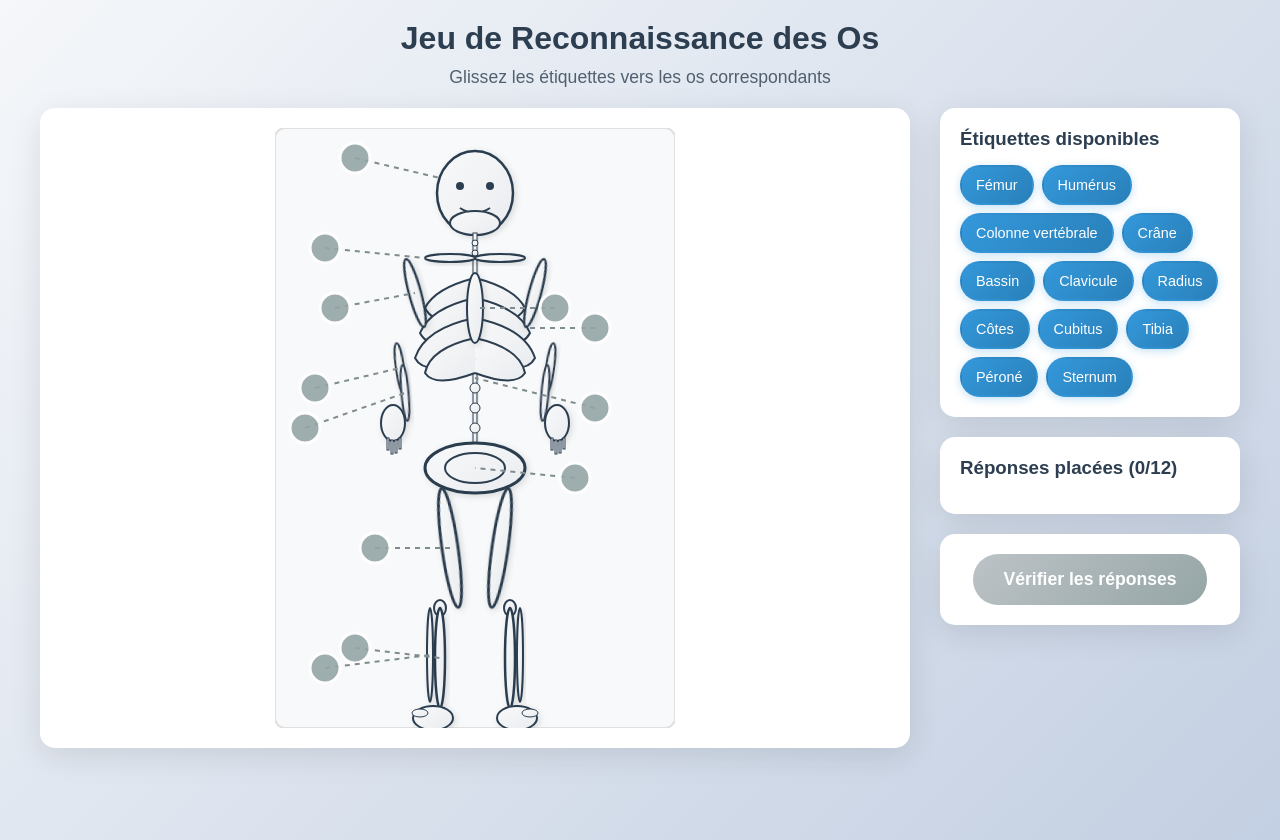
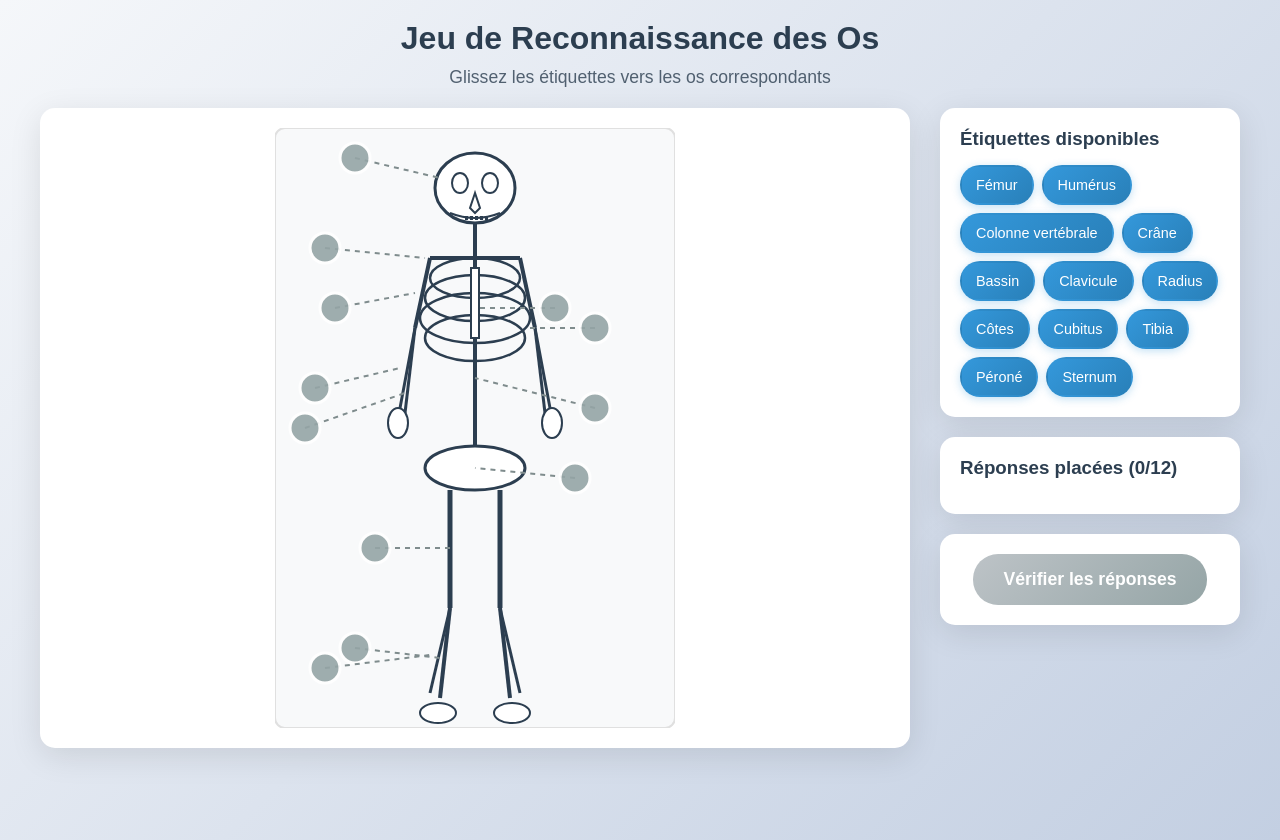
Before and after one commit to mext-ai/block-685a997529a7f973e63e16fc, a React app: page / in a window 1280 px wide. Built offline with nearby package versions, Linux system fonts and the light colour scheme.

Commit message:
🎭 Performance art: code edition

```diff
--- a/src/block.tsx
+++ b/src/block.tsx
@@ -128,7 +128,7 @@ const Block: React.FC<BlockProps> = ({ title = "Jeu de Reconnaissance des Os", d
     return "Il faut étudier davantage l'anatomie ! Ne vous découragez pas ! 📖";
   };
 
-  // Composant SVG du squelette amélioré
+  // Composant SVG du squelette simplifié mais reconnaissable
   const SkeletonSVG = () => (
     <svg
       width="400"
@@ -144,126 +144,69 @@ const Block: React.FC<BlockProps> = ({ title = "Jeu de Reconnaissance des Os", d
       {/* Fond blanc */}
       <rect width="400" height="600" fill="#f8f9fa" stroke="#e0e0e0" strokeWidth="2" rx="10"/>
 
-      {/* Dégradé pour les os */}
-      <defs>
-        <linearGradient id="boneGradient" x1="0%" y1="0%" x2="100%" y2="100%">
-          <stop offset="0%" stopColor="#f8f9fa" />
-          <stop offset="100%" stopColor="#e9ecef" />
-        </linearGradient>
-        <filter id="boneShadow" x="-50%" y="-50%" width="200%" height="200%">
-          <feDropShadow dx="2" dy="2" stdDeviation="3" floodColor="#00000020"/>
-        </filter>
-      </defs>
+      {/* Squelette simplifié mais reconnaissable */}
 
-      {/* Squelette dessiné en SVG avec plus de détails */}
+      {/* Crâne amélioré - plus réaliste */}
+      <ellipse cx="200" cy="60" rx="40" ry="35" fill="#ffffff" stroke="#2c3e50" strokeWidth="3"/>
+      {/* Orbites oculaires */}
+      <ellipse cx="185" cy="55" rx="8" ry="10" fill="none" stroke="#2c3e50" strokeWidth="2"/>
+      <ellipse cx="215" cy="55" rx="8" ry="10" fill="none" stroke="#2c3e50" strokeWidth="2"/>
+      {/* Cavité nasale */}
+      <path d="M 200 65 L 195 80 L 200 85 L 205 80 Z" fill="none" stroke="#2c3e50" strokeWidth="2"/>
+      {/* Mâchoire */}
+      <path d="M 175 85 Q 200 95 225 85" fill="none" stroke="#2c3e50" strokeWidth="2"/>
+      {/* Dents */}
+      <rect x="190" y="88" width="3" height="4" fill="#2c3e50"/>
+      <rect x="195" y="88" width="3" height="4" fill="#2c3e50"/>
+      <rect x="200" y="88" width="3" height="4" fill="#2c3e50"/>
+      <rect x="205" y="88" width="3" height="4" fill="#2c3e50"/>
+      <rect x="210" y="88" width="3" height="4" fill="#2c3e50"/>
 
-      {/* Crâne avec plus de détails */}
-      <ellipse cx="200" cy="65" rx="38" ry="42" fill="url(#boneGradient)" stroke="#2c3e50" strokeWidth="2.5" filter="url(#boneShadow)"/>
-      <circle cx="185" cy="58" r="4" fill="#2c3e50"/>
-      <circle cx="215" cy="58" r="4" fill="#2c3e50"/>
-      <path d="M 185 80 Q 200 90 215 80" fill="none" stroke="#2c3e50" strokeWidth="2"/>
-      {/* Mâchoire */}
-      <ellipse cx="200" cy="95" rx="25" ry="12" fill="url(#boneGradient)" stroke="#2c3e50" strokeWidth="2"/>
+      {/* Colonne vertébrale */}
+      <line x1="200" y1="95" x2="200" y2="340" stroke="#2c3e50" strokeWidth="4"/>
 
-      {/* Colonne vertébrale avec vertèbres */}
-      <rect x="198" y="105" width="4" height="235" fill="url(#boneGradient)" stroke="#2c3e50" strokeWidth="1" filter="url(#boneShadow)"/>
-      {/* Vertèbres cervicales */}
-      <circle cx="200" cy="115" r="3" fill="url(#boneGradient)" stroke="#2c3e50" strokeWidth="1"/>
-      <circle cx="200" cy="125" r="3" fill="url(#boneGradient)" stroke="#2c3e50" strokeWidth="1"/>
-      {/* Vertèbres thoraciques */}
-      <circle cx="200" cy="150" r="4" fill="url(#boneGradient)" stroke="#2c3e50" strokeWidth="1"/>
-      <circle cx="200" cy="170" r="4" fill="url(#boneGradient)" stroke="#2c3e50" strokeWidth="1"/>
-      <circle cx="200" cy="190" r="4" fill="url(#boneGradient)" stroke="#2c3e50" strokeWidth="1"/>
-      <circle cx="200" cy="210" r="4" fill="url(#boneGradient)" stroke="#2c3e50" strokeWidth="1"/>
-      <circle cx="200" cy="230" r="4" fill="url(#boneGradient)" stroke="#2c3e50" strokeWidth="1"/>
-      {/* Vertèbres lombaires */}
-      <circle cx="200" cy="260" r="5" fill="url(#boneGradient)" stroke="#2c3e50" strokeWidth="1"/>
-      <circle cx="200" cy="280" r="5" fill="url(#boneGradient)" stroke="#2c3e50" strokeWidth="1"/>
-      <circle cx="200" cy="300" r="5" fill="url(#boneGradient)" stroke="#2c3e50" strokeWidth="1"/>
-      <circle cx="200" cy="320" r="5" fill="url(#boneGradient)" stroke="#2c3e50" strokeWidth="1"/>
-
-      {/* Cage thoracique avec côtes plus réalistes */}
-      <g fill="none" stroke="#2c3e50" strokeWidth="2.5">
-        {/* Côtes droites */}
-        <path d="M 200 150 Q 240 160 250 180 Q 240 200 200 190" fill="url(#boneGradient)" strokeWidth="2"/>
-        <path d="M 200 170 Q 245 180 255 205 Q 245 225 200 210" fill="url(#boneGradient)" strokeWidth="2"/>
-        <path d="M 200 190 Q 250 200 260 230 Q 250 250 200 230" fill="url(#boneGradient)" strokeWidth="2"/>
-        <path d="M 200 210 Q 245 220 250 245 Q 240 260 200 245" fill="url(#boneGradient)" strokeWidth="2"/>
-
-        {/* Côtes gauches */}
-        <path d="M 200 150 Q 160 160 150 180 Q 160 200 200 190" fill="url(#boneGradient)" strokeWidth="2"/>
-        <path d="M 200 170 Q 155 180 145 205 Q 155 225 200 210" fill="url(#boneGradient)" strokeWidth="2"/>
-        <path d="M 200 190 Q 150 200 140 230 Q 150 250 200 230" fill="url(#boneGradient)" strokeWidth="2"/>
-        <path d="M 200 210 Q 155 220 150 245 Q 160 260 200 245" fill="url(#boneGradient)" strokeWidth="2"/>
-      </g>
+      {/* Côtes - simplifiées mais reconnaissables */}
+      <ellipse cx="200" cy="150" rx="45" ry="20" fill="none" stroke="#2c3e50" strokeWidth="2.5"/>
+      <ellipse cx="200" cy="170" rx="50" ry="23" fill="none" stroke="#2c3e50" strokeWidth="2.5"/>
+      <ellipse cx="200" cy="190" rx="55" ry="25" fill="none" stroke="#2c3e50" strokeWidth="2.5"/>
+      <ellipse cx="200" cy="210" rx="50" ry="23" fill="none" stroke="#2c3e50" strokeWidth="2.5"/>
 
       {/* Clavicules */}
-      <ellipse cx="175" cy="130" rx="25" ry="4" fill="url(#boneGradient)" stroke="#2c3e50" strokeWidth="2" filter="url(#boneShadow)"/>
-      <ellipse cx="225" cy="130" rx="25" ry="4" fill="url(#boneGradient)" stroke="#2c3e50" strokeWidth="2" filter="url(#boneShadow)"/>
+      <line x1="155" y1="130" x2="245" y2="130" stroke="#2c3e50" strokeWidth="4"/>
 
-      {/* Sternum avec détails */}
-      <ellipse cx="200" cy="180" rx="8" ry="35" fill="url(#boneGradient)" stroke="#2c3e50" strokeWidth="2" filter="url(#boneShadow)"/>
+      {/* Sternum */}
+      <rect x="196" y="140" width="8" height="70" fill="#ffffff" stroke="#2c3e50" strokeWidth="2"/>
 
-      {/* Bras gauche avec os plus détaillés */}
-      {/* Humérus gauche */}
-      <ellipse cx="140" cy="165" rx="6" ry="35" fill="url(#boneGradient)" stroke="#2c3e50" strokeWidth="2.5" filter="url(#boneShadow)" transform="rotate(-15 140 165)"/>
-      {/* Radius gauche */}
-      <ellipse cx="125" cy="240" rx="4" ry="25" fill="url(#boneGradient)" stroke="#2c3e50" strokeWidth="2" filter="url(#boneShadow)" transform="rotate(-8 125 240)"/>
-      {/* Cubitus gauche */}
-      <ellipse cx="130" cy="265" rx="3.5" ry="28" fill="url(#boneGradient)" stroke="#2c3e50" strokeWidth="2" filter="url(#boneShadow)" transform="rotate(-5 130 265)"/>
+      {/* Bras gauche */}
+      <line x1="155" y1="130" x2="140" y2="200" stroke="#2c3e50" strokeWidth="4"/> {/* Humérus */}
+      <line x1="140" y1="200" x2="125" y2="280" stroke="#2c3e50" strokeWidth="3"/> {/* Radius */}
+      <line x1="140" y1="200" x2="130" y2="285" stroke="#2c3e50" strokeWidth="3"/> {/* Ulna */}
 
-      {/* Bras droit avec os plus détaillés */}
-      {/* Humérus droit */}
-      <ellipse cx="260" cy="165" rx="6" ry="35" fill="url(#boneGradient)" stroke="#2c3e50" strokeWidth="2.5" filter="url(#boneShadow)" transform="rotate(15 260 165)"/>
-      {/* Radius droit */}
-      <ellipse cx="275" cy="240" rx="4" ry="25" fill="url(#boneGradient)" stroke="#2c3e50" strokeWidth="2" filter="url(#boneShadow)" transform="rotate(8 275 240)"/>
-      {/* Cubitus droit */}
-      <ellipse cx="270" cy="265" rx="3.5" ry="28" fill="url(#boneGradient)" stroke="#2c3e50" strokeWidth="2" filter="url(#boneShadow)" transform="rotate(5 270 265)"/>
+      {/* Bras droit */}
+      <line x1="245" y1="130" x2="260" y2="200" stroke="#2c3e50" strokeWidth="4"/> {/* Humérus */}
+      <line x1="260" y1="200" x2="275" y2="280" stroke="#2c3e50" strokeWidth="3"/> {/* Radius */}
+      <line x1="260" y1="200" x2="270" y2="285" stroke="#2c3e50" strokeWidth="3"/> {/* Ulna */}
 
-      {/* Mains avec plus de détails */}
-      <ellipse cx="118" cy="295" rx="12" ry="18" fill="url(#boneGradient)" stroke="#2c3e50" strokeWidth="2" filter="url(#boneShadow)"/>
-      <ellipse cx="282" cy="295" rx="12" ry="18" fill="url(#boneGradient)" stroke="#2c3e50" strokeWidth="2" filter="url(#boneShadow)"/>
-      {/* Doigts */}
-      <rect x="112" y="310" width="2" height="12" fill="url(#boneGradient)" stroke="#2c3e50" strokeWidth="1"/>
-      <rect x="116" y="312" width="2" height="14" fill="url(#boneGradient)" stroke="#2c3e50" strokeWidth="1"/>
-      <rect x="120" y="312" width="2" height="13" fill="url(#boneGradient)" stroke="#2c3e50" strokeWidth="1"/>
-      <rect x="124" y="310" width="2" height="11" fill="url(#boneGradient)" stroke="#2c3e50" strokeWidth="1"/>
+      {/* Mains */}
+      <ellipse cx="123" cy="295" rx="10" ry="15" fill="#ffffff" stroke="#2c3e50" strokeWidth="2"/>
+      <ellipse cx="277" cy="295" rx="10" ry="15" fill="#ffffff" stroke="#2c3e50" strokeWidth="2"/>
 
-      <rect x="276" y="310" width="2" height="12" fill="url(#boneGradient)" stroke="#2c3e50" strokeWidth="1"/>
-      <rect x="280" y="312" width="2" height="14" fill="url(#boneGradient)" stroke="#2c3e50" strokeWidth="1"/>
-      <rect x="284" y="312" width="2" height="13" fill="url(#boneGradient)" stroke="#2c3e50" strokeWidth="1"/>
-      <rect x="288" y="310" width="2" height="11" fill="url(#boneGradient)" stroke="#2c3e50" strokeWidth="1"/>
+      {/* Bassin */}
+      <ellipse cx="200" cy="340" rx="50" ry="22" fill="#ffffff" stroke="#2c3e50" strokeWidth="3"/>
 
-      {/* Bassin avec plus de détails */}
-      <ellipse cx="200" cy="340" rx="50" ry="25" fill="url(#boneGradient)" stroke="#2c3e50" strokeWidth="3" filter="url(#boneShadow)"/>
-      <ellipse cx="200" cy="340" rx="30" ry="15" fill="none" stroke="#2c3e50" strokeWidth="2"/>
+      {/* Jambe gauche */}
+      <line x1="175" y1="362" x2="175" y2="480" stroke="#2c3e50" strokeWidth="5"/> {/* Fémur */}
+      <line x1="175" y1="480" x2="165" y2="570" stroke="#2c3e50" strokeWidth="4"/> {/* Tibia */}
+      <line x1="175" y1="480" x2="155" y2="565" stroke="#2c3e50" strokeWidth="3"/> {/* Péroné */}
 
-      {/* Jambe gauche avec os plus détaillés */}
-      {/* Fémur gauche */}
-      <ellipse cx="175" cy="420" rx="8" ry="60" fill="url(#boneGradient)" stroke="#2c3e50" strokeWidth="3" filter="url(#boneShadow)" transform="rotate(-8 175 420)"/>
-      {/* Rotule gauche */}
-      <ellipse cx="165" cy="480" rx="6" ry="8" fill="url(#boneGradient)" stroke="#2c3e50" strokeWidth="2"/>
-      {/* Tibia gauche */}
-      <ellipse cx="165" cy="530" rx="5" ry="50" fill="url(#boneGradient)" stroke="#2c3e50" strokeWidth="2.5" filter="url(#boneShadow)"/>
-      {/* Péroné gauche */}
-      <ellipse cx="155" cy="527" rx="3" ry="47" fill="url(#boneGradient)" stroke="#2c3e50" strokeWidth="2" filter="url(#boneShadow)"/>
+      {/* Jambe droite */}
+      <line x1="225" y1="362" x2="225" y2="480" stroke="#2c3e50" strokeWidth="5"/> {/* Fémur */}
+      <line x1="225" y1="480" x2="235" y2="570" stroke="#2c3e50" strokeWidth="4"/> {/* Tibia */}
+      <line x1="225" y1="480" x2="245" y2="565" stroke="#2c3e50" strokeWidth="3"/> {/* Péroné */}
 
-      {/* Jambe droite avec os plus détaillés */}
-      {/* Fémur droit */}
-      <ellipse cx="225" cy="420" rx="8" ry="60" fill="url(#boneGradient)" stroke="#2c3e50" strokeWidth="3" filter="url(#boneShadow)" transform="rotate(8 225 420)"/>
-      {/* Rotule droite */}
-      <ellipse cx="235" cy="480" rx="6" ry="8" fill="url(#boneGradient)" stroke="#2c3e50" strokeWidth="2"/>
-      {/* Tibia droit */}
-      <ellipse cx="235" cy="530" rx="5" ry="50" fill="url(#boneGradient)" stroke="#2c3e50" strokeWidth="2.5" filter="url(#boneShadow)"/>
-      {/* Péroné droit */}
-      <ellipse cx="245" cy="527" rx="3" ry="47" fill="url(#boneGradient)" stroke="#2c3e50" strokeWidth="2" filter="url(#boneShadow)"/>
-
-      {/* Pieds avec plus de détails */}
-      <ellipse cx="158" cy="590" rx="20" ry="12" fill="url(#boneGradient)" stroke="#2c3e50" strokeWidth="2" filter="url(#boneShadow)"/>
-      <ellipse cx="242" cy="590" rx="20" ry="12" fill="url(#boneGradient)" stroke="#2c3e50" strokeWidth="2" filter="url(#boneShadow)"/>
-      {/* Orteils */}
-      <ellipse cx="145" cy="585" rx="8" ry="4" fill="url(#boneGradient)" stroke="#2c3e50" strokeWidth="1"/>
-      <ellipse cx="255" cy="585" rx="8" ry="4" fill="url(#boneGradient)" stroke="#2c3e50" strokeWidth="1"/>
+      {/* Pieds */}
+      <ellipse cx="163" cy="585" rx="18" ry="10" fill="#ffffff" stroke="#2c3e50" strokeWidth="2"/>
+      <ellipse cx="237" cy="585" rx="18" ry="10" fill="#ffffff" stroke="#2c3e50" strokeWidth="2"/>
     </svg>
   );
 
```
